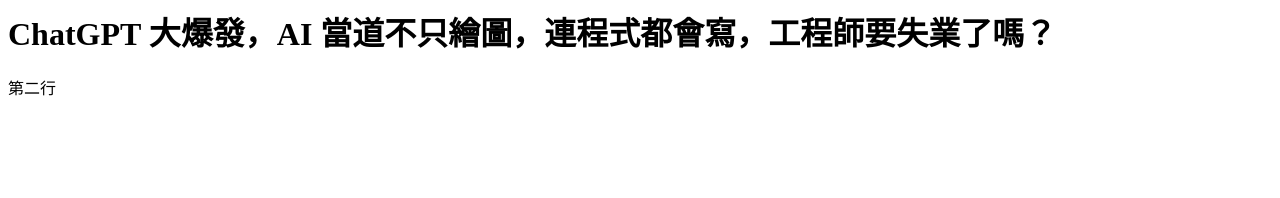
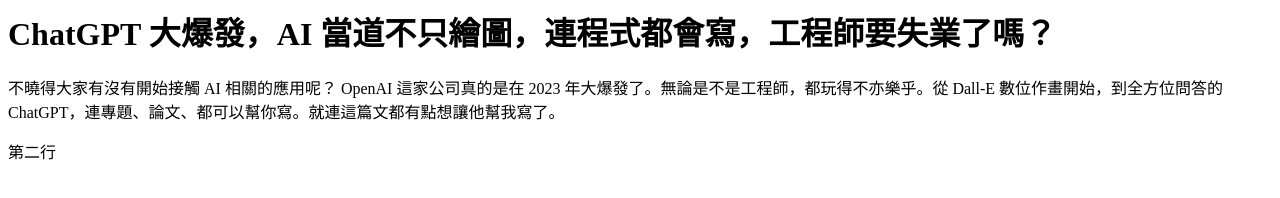
Before and after one commit to DemoProgressBarTw/DemoProgressBarTw.github.io, a plain HTML site: page index.html in a window 1280 px wide. Drawn offline with Linux system fonts and the light colour scheme.

Commit message:
Update index.html

```diff
--- a/index.html
+++ b/index.html
@@ -7,6 +7,9 @@
     <h1>
     ChatGPT 大爆發，AI 當道不只繪圖，連程式都會寫，工程師要失業了嗎？
 </h1>
+    <main>
+      不曉得大家有沒有開始接觸 AI 相關的應用呢？ OpenAI 這家公司真的是在 2023 年大爆發了。無論是不是工程師，都玩得不亦樂乎。從 Dall-E 數位作畫開始，到全方位問答的 ChatGPT，連專題、論文、都可以幫你寫。就連這篇文都有點想讓他幫我寫了。
+    </main>
 <p>
     第二行
 </p>
```
